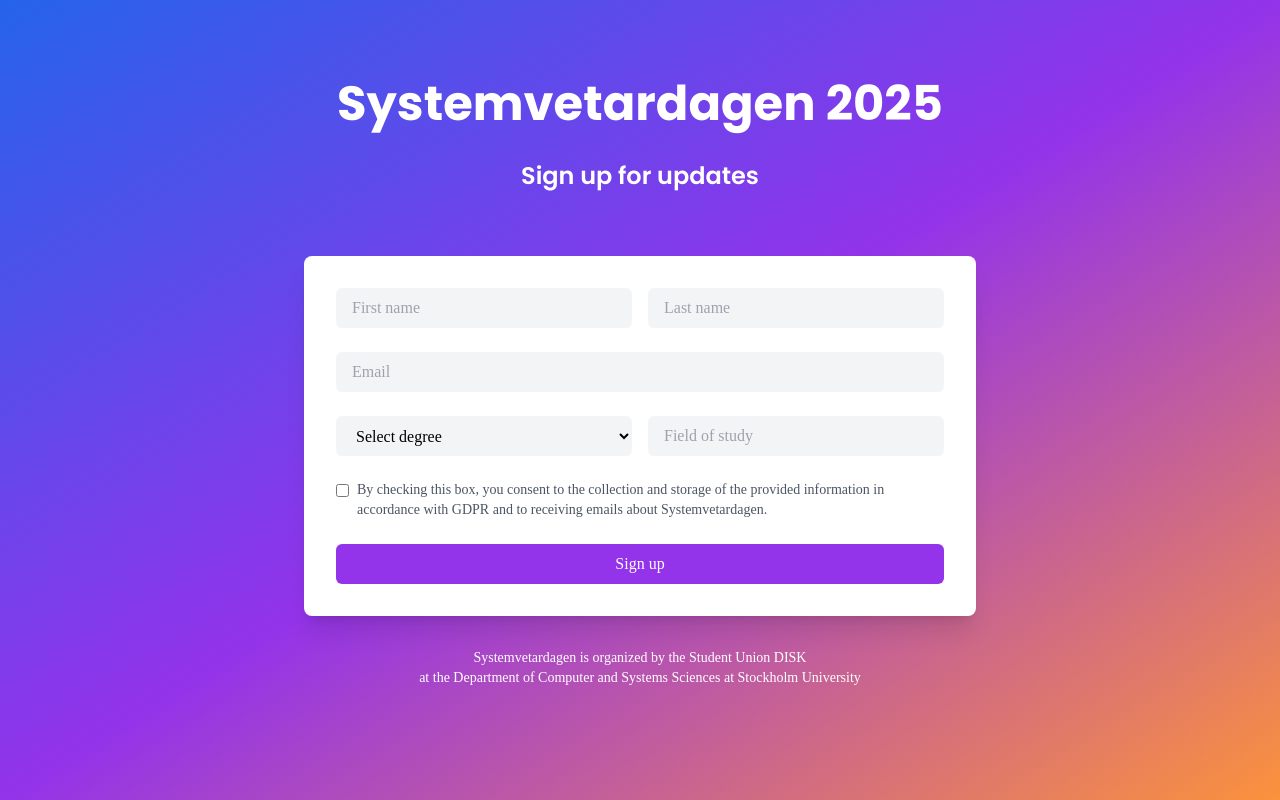
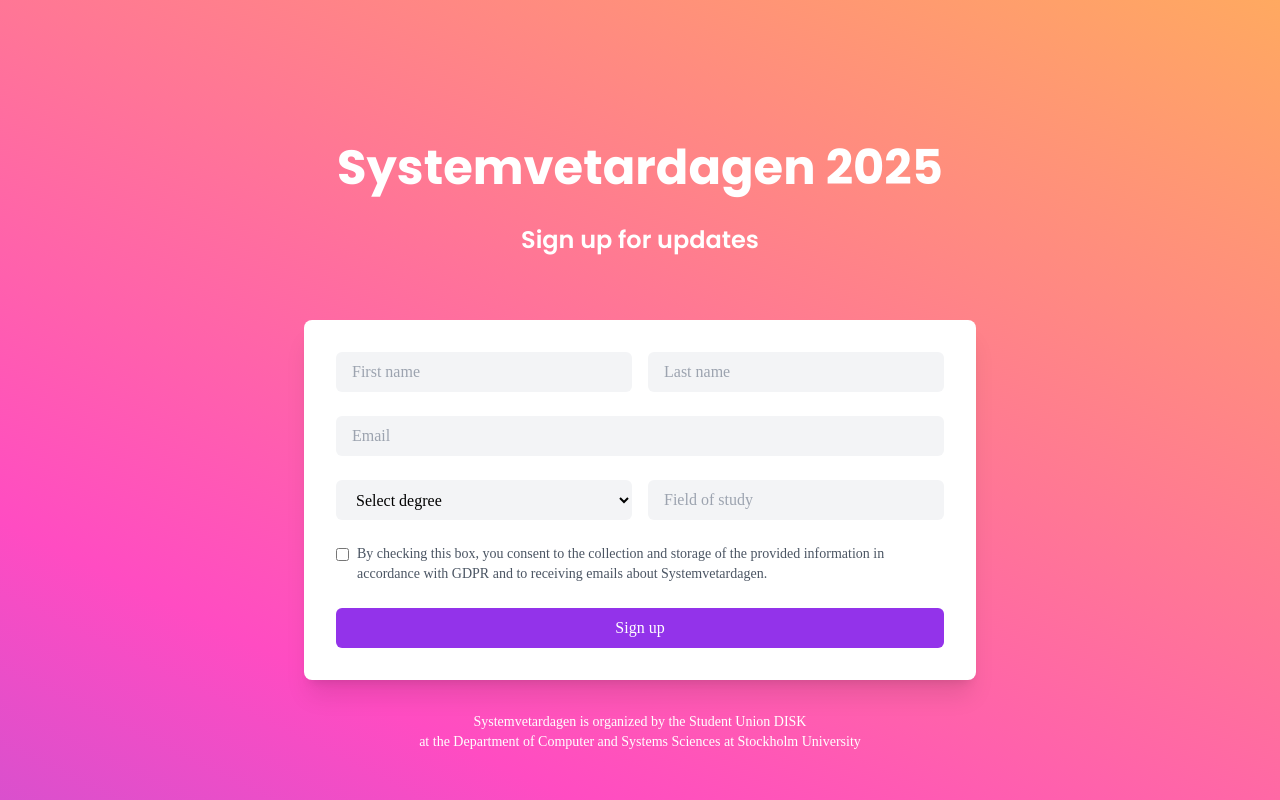
Before and after one commit to Systemvetardagen/Systemvetardagen, a React (Vite) app: page /signup in a window 1280 px wide. Built offline with nearby package versions, Linux system fonts and the light colour scheme.

Commit message:
Update SignupForm.tsx

```diff
--- a/src/pages/SignupForm.tsx
+++ b/src/pages/SignupForm.tsx
@@ -17,7 +17,8 @@ const SignupForm = () => {
   };
 
   return (
-    <div className="min-h-screen bg-gradient-to-br from-blue-600 via-purple-600 to-orange-400 p-4 flex flex-col items-center">
+    <div className="h-screen w-screen bg-[linear-gradient(15deg,_theme(colors.gradientFirst),_theme(colors.gradientSecond),_theme(colors.gradientThird))]
+                        flex flex-col items-center pt-[10vh] min-w-[351px]">
       <div className="w-full max-w-4xl text-center mb-12 mt-16">
         <div className="mb-4">
           <h1 className="text-white text-5xl font-bold mb-8">Systemvetardagen 2025</h1>
```
